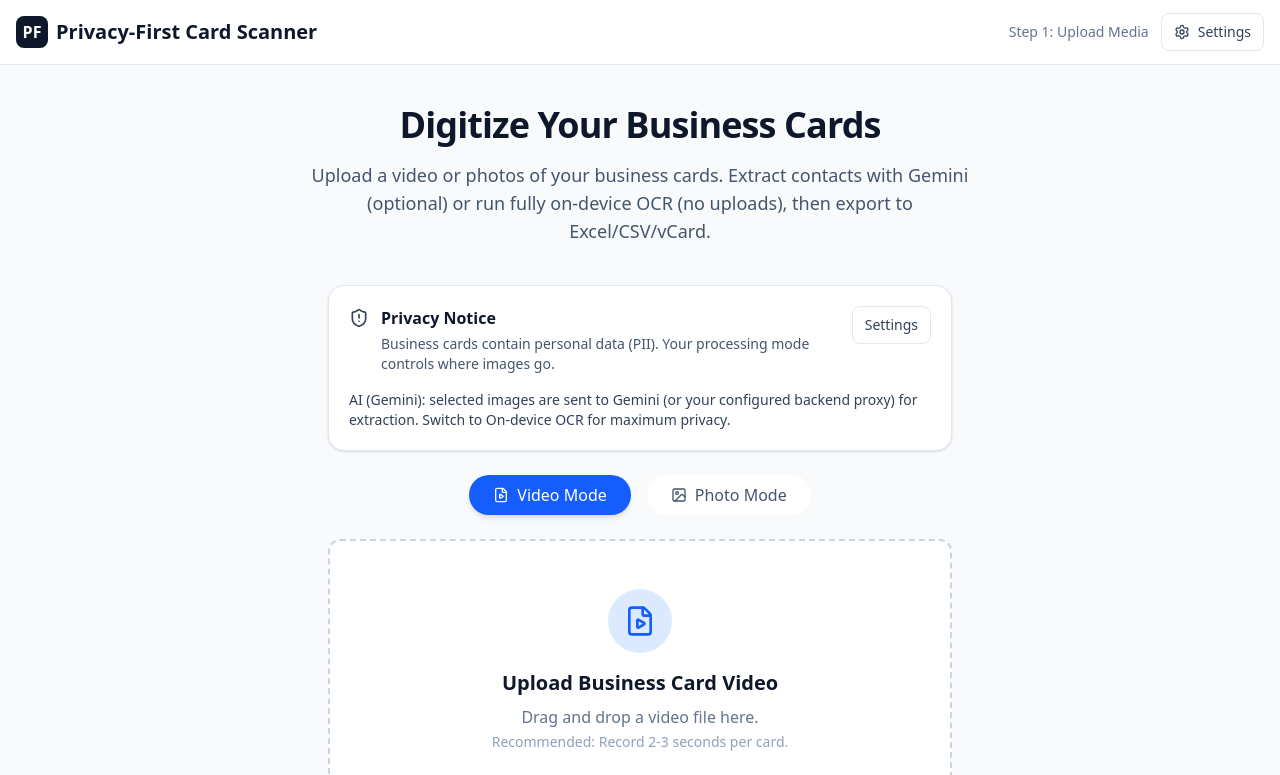
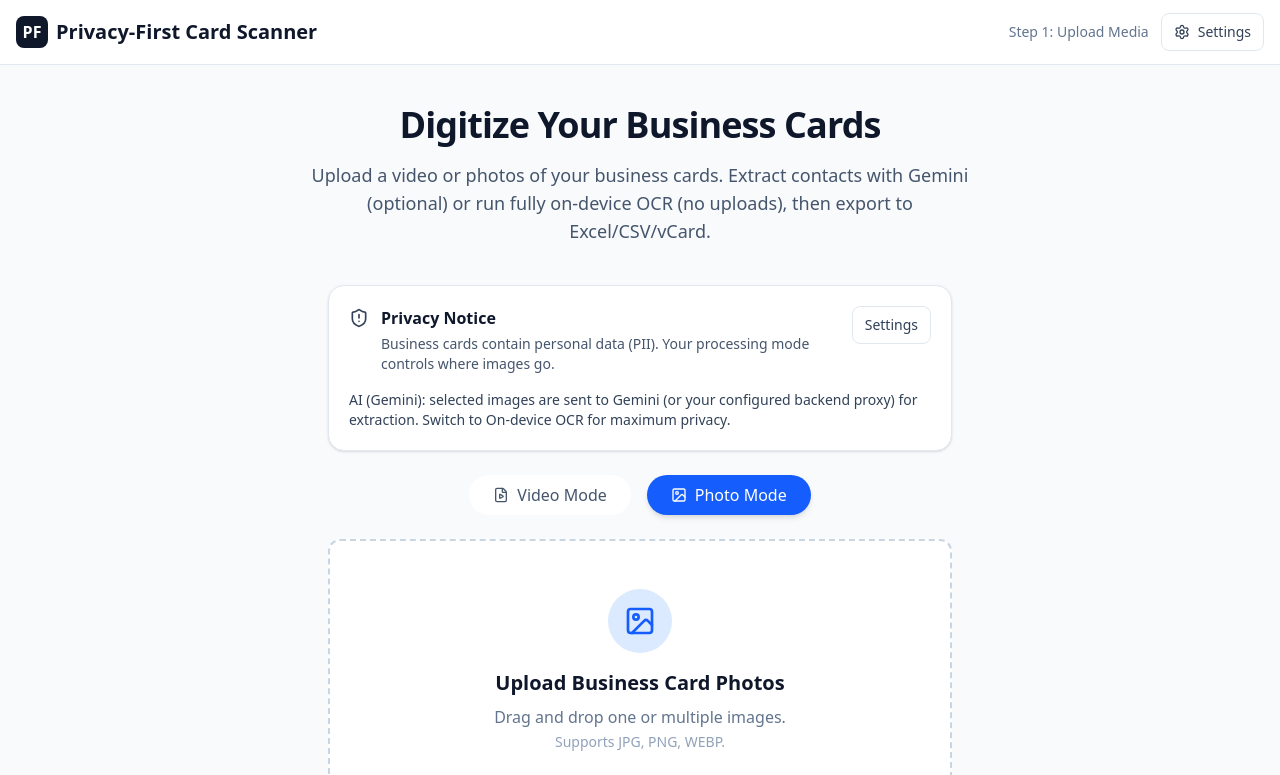
Before and after one commit to vassiliylakhonin/bizcard-ai-scanner, a React (Vite) app: page / in a window 1280 px wide. Shown: the top 775 px of the page. Built offline with nearby package versions, Linux system fonts and the light colour scheme.

Commit message:
ux: default uploader to photo mode

```diff
--- a/components/MediaUploader.tsx
+++ b/components/MediaUploader.tsx
@@ -8,7 +8,7 @@ interface MediaUploaderProps {
 }
 
 export const MediaUploader: React.FC<MediaUploaderProps> = ({ onFramesExtracted }) => {
-  const [activeTab, setActiveTab] = useState<'video' | 'photo'>('video');
+  const [activeTab, setActiveTab] = useState<'video' | 'photo'>('photo');
   const [isDragging, setIsDragging] = useState(false);
   const [isProcessing, setIsProcessing] = useState(false);
   const [progress, setProgress] = useState(0);
```
